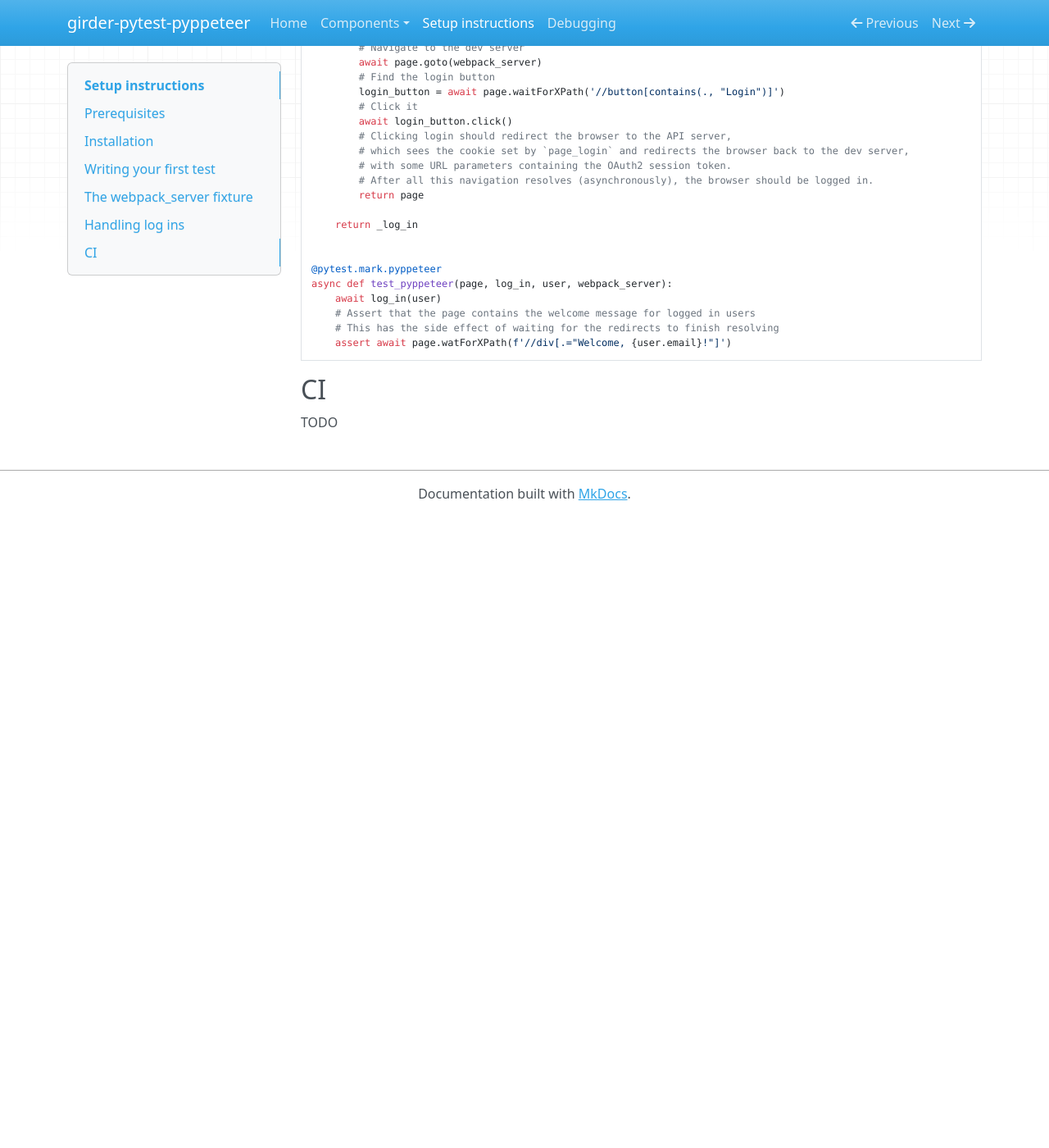
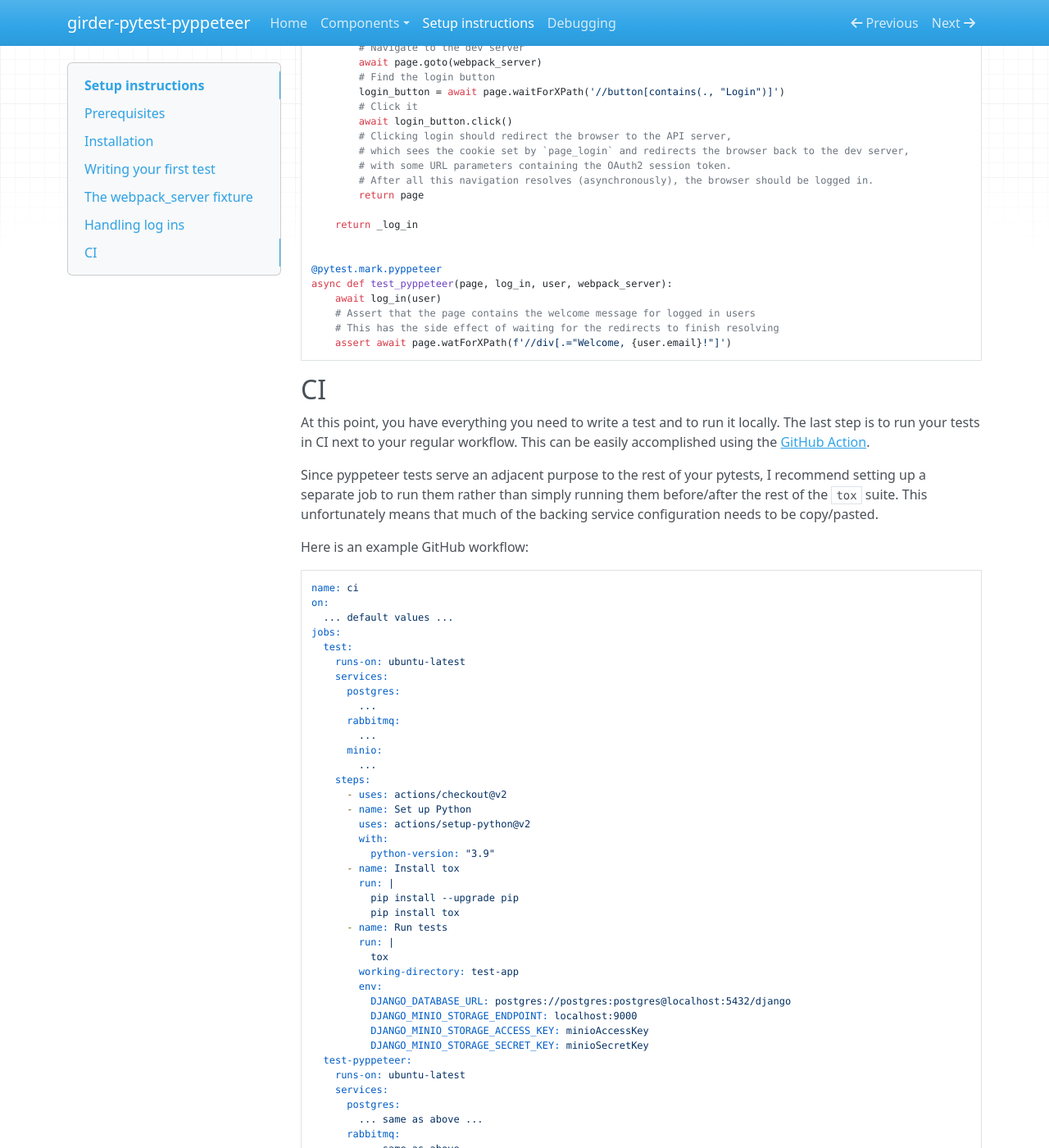
Before and after one commit to dchiquito/girder-4-pyppeteer-test, an MkDocs documentation site: the page built from docs/setup.md, in a window 1280 px wide and 1400 px high, scrolled down 4446 px. Shown: the whole window at 82% size. Built offline with MkDocs 1.6.1, drawn with Linux system fonts in a browser that asks for light colours; nearby versions of some CDN libraries; before the commit the page ends 5076 px from its top, so only the background shows below that; some of the changed text lies outside the part shown.

Commit message:
Add docs for the GitHub Action

````diff
--- a/docs/setup.md
+++ b/docs/setup.md
@@ -175,4 +175,68 @@ async def test_pyppeteer(page, log_in, user, webpack_server):
 ```
 
 ## CI
-TODO
+At this point, you have everything you need to write a test and to run it locally. The last step is to run your tests in CI next to your regular workflow. This can be easily accomplished using the [GitHub Action](github_action.md).
+
+Since pyppeteer tests serve an adjacent purpose to the rest of your pytests, I recommend setting up a separate job to run them rather than simply running them before/after the rest of the `tox` suite. This unfortunately means that much of the backing service configuration needs to be copy/pasted.
+
+Here is an example GitHub workflow:
+```yaml
+name: ci
+on:
+  ... default values ...
+jobs:
+  test:
+    runs-on: ubuntu-latest
+    services:
+      postgres:
+        ...
+      rabbitmq:
+        ...
+      minio:
+        ...
+    steps:
+      - uses: actions/checkout@v2
+      - name: Set up Python
+        uses: actions/setup-python@v2
+        with:
+          python-version: "3.9"
+      - name: Install tox
+        run: |
+          pip install --upgrade pip
+          pip install tox
+      - name: Run tests
+        run: |
+          tox
+        working-directory: test-app
+        env:
+          DJANGO_DATABASE_URL: postgres://postgres:postgres@localhost:5432/django
+          DJANGO_MINIO_STORAGE_ENDPOINT: localhost:9000
+          DJANGO_MINIO_STORAGE_ACCESS_KEY: minioAccessKey
+          DJANGO_MINIO_STORAGE_SECRET_KEY: minioSecretKey
+  test-pyppeteer:
+    runs-on: ubuntu-latest
+    services:
+      postgres:
+        ... same as above ...
+      rabbitmq:
+        ... same as above ...
+      minio:
+        ... same as above ...
+    steps:
+      - uses: actions/checkout@v2
+      - name: Run tests
+        uses: docker://ghcr.io/girder/pytest-pyppeteer:latest
+        with:
+          install_directory: test-client
+          install_command: yarn install
+          test_directory: test-app
+          test_command: tox -e test-pyppeteer
+        env:
+          DJANGO_DATABASE_URL: postgres://postgres:postgres@postgres:5432/django
+          DJANGO_MINIO_STORAGE_ENDPOINT: minio:9000
+          DJANGO_MINIO_STORAGE_ACCESS_KEY: minioAccessKey
+          DJANGO_MINIO_STORAGE_SECRET_KEY: minioSecretKey
+          DJANGO_STORAGE_BUCKET_NAME: integration-test-bucket
+```
+
+You will need to set the values of `install_directory`, `install_command`, `test_directory`, and `test_command` appropriately for your repository.
````
Also changed, not shown: docs/github_action.md (+49 -0 lines).
